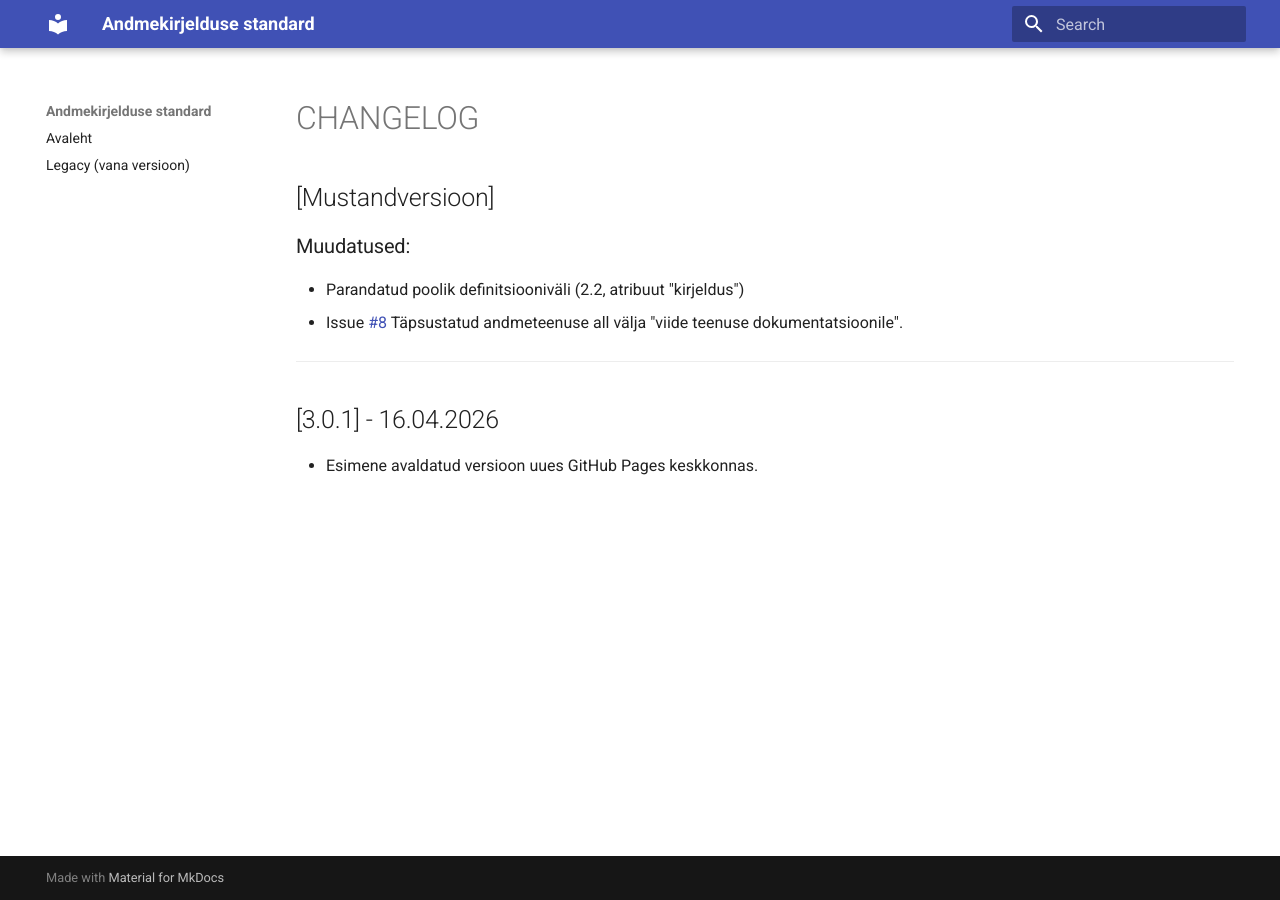
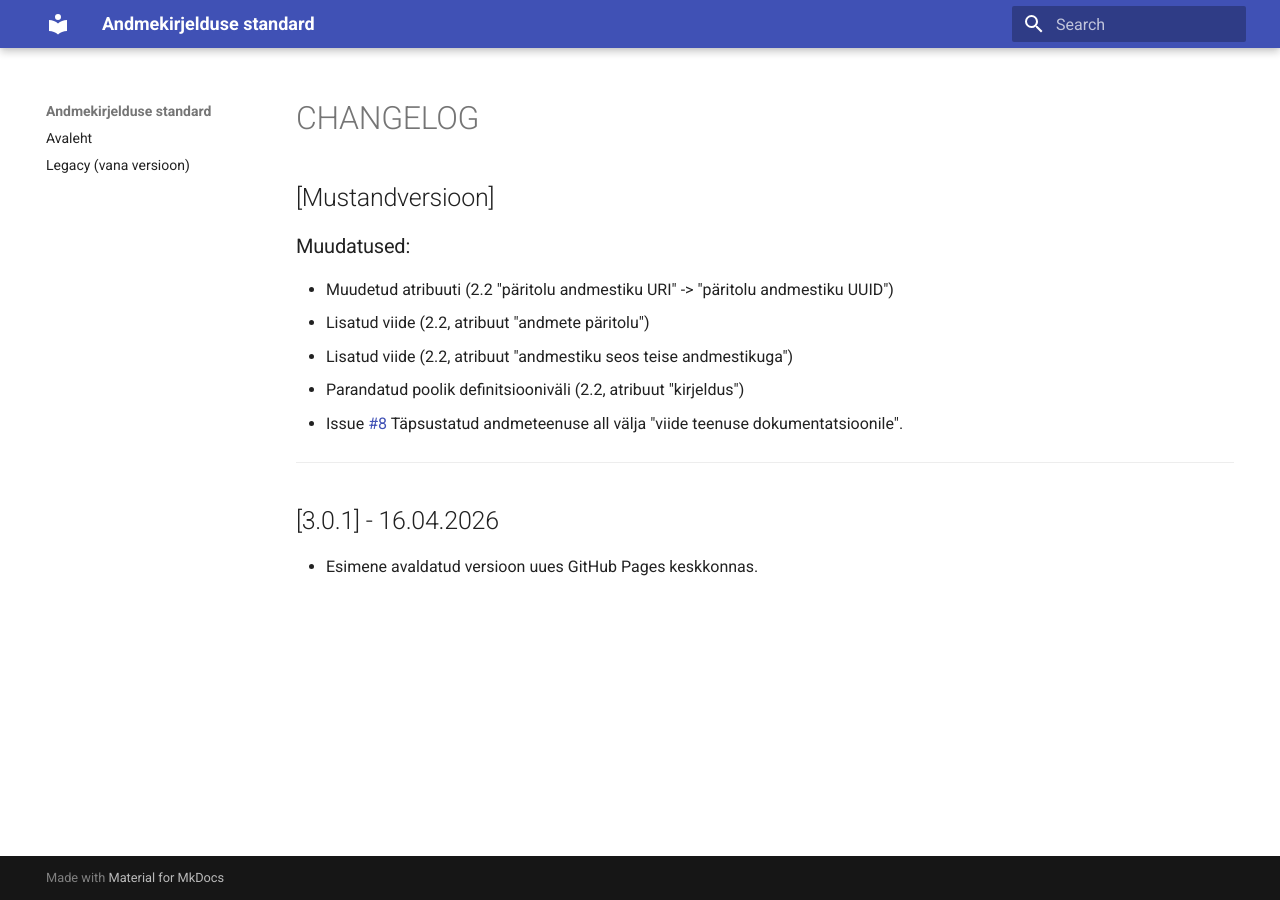
Before and after one commit to e-gov/Andmekirjelduse-Standard, an MkDocs documentation site: the page built from docs/CHANGELOG.md, in a window 1280 px wide. Built offline with MkDocs 1.6.1 and Material for MkDocs 9.7.7, drawn with Linux system fonts in a browser that asks for light colours; the version menu is left out.

Commit message:
Update changelog

```diff
--- a/docs/CHANGELOG.md
+++ b/docs/CHANGELOG.md
@@ -1,6 +1,9 @@
 ## [Mustandversioon]
 
 ### Muudatused:
+- Muudetud atribuuti (2.2 "päritolu andmestiku URI" -> "päritolu andmestiku UUID")
+- Lisatud viide (2.2, atribuut "andmete päritolu")
+- Lisatud viide (2.2, atribuut "andmestiku seos teise andmestikuga")
 - Parandatud poolik definitsiooniväli (2.2, atribuut "kirjeldus")
 - Issue [#8](https://github.com/e-gov/Andmekirjelduse-Standard/issues/8) Täpsustatud andmeteenuse all välja "viide teenuse dokumentatsioonile".
 
```
